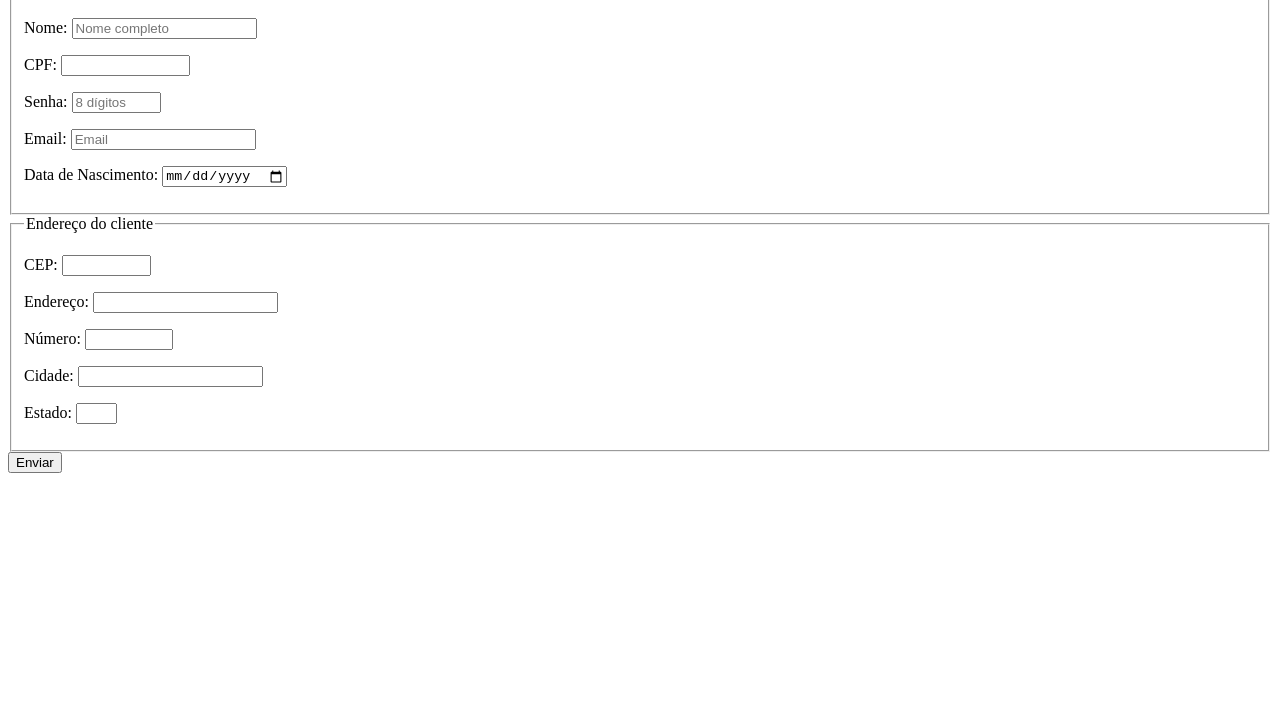
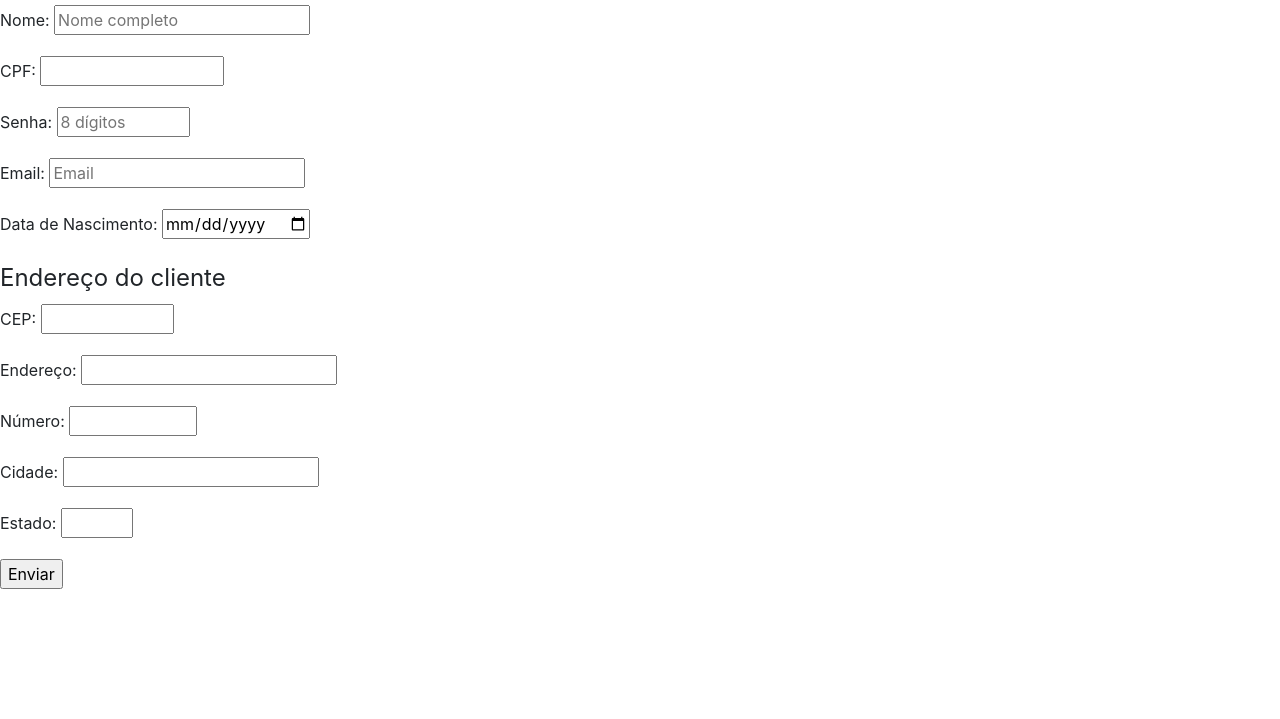
Before and after one commit to guilherme2107/exercicio-frontend, a website: page src/index.html in a window 1280 px wide. Shown: the part 81-800 px from the top of the page. Drawn offline with nearby package versions, Linux system fonts and the light colour scheme.

Commit message:
Organizando o código em pastas

```diff
--- a/index.html
+++ b/src/index.html
@@ -3,6 +3,8 @@
 
 <head>
     <meta charset="UTF-8">
+    <link rel="stylesheet" href="https://stackpath.bootstrapcdn.com/bootstrap/4.4.1/css/bootstrap.min.css" integrity="sha384-Vkoo8x4CGsO3+Hhxv8T/Q5PaXtkKtu6ug5TOeNV6gBiFeWPGFN9MuhOf23Q9Ifjh" crossorigin="anonymous">
+    <link rel="stylesheet" href="/css/style.css">
     <title> Formulário de cadastro de clientes.</title>
 </head>
 
```
